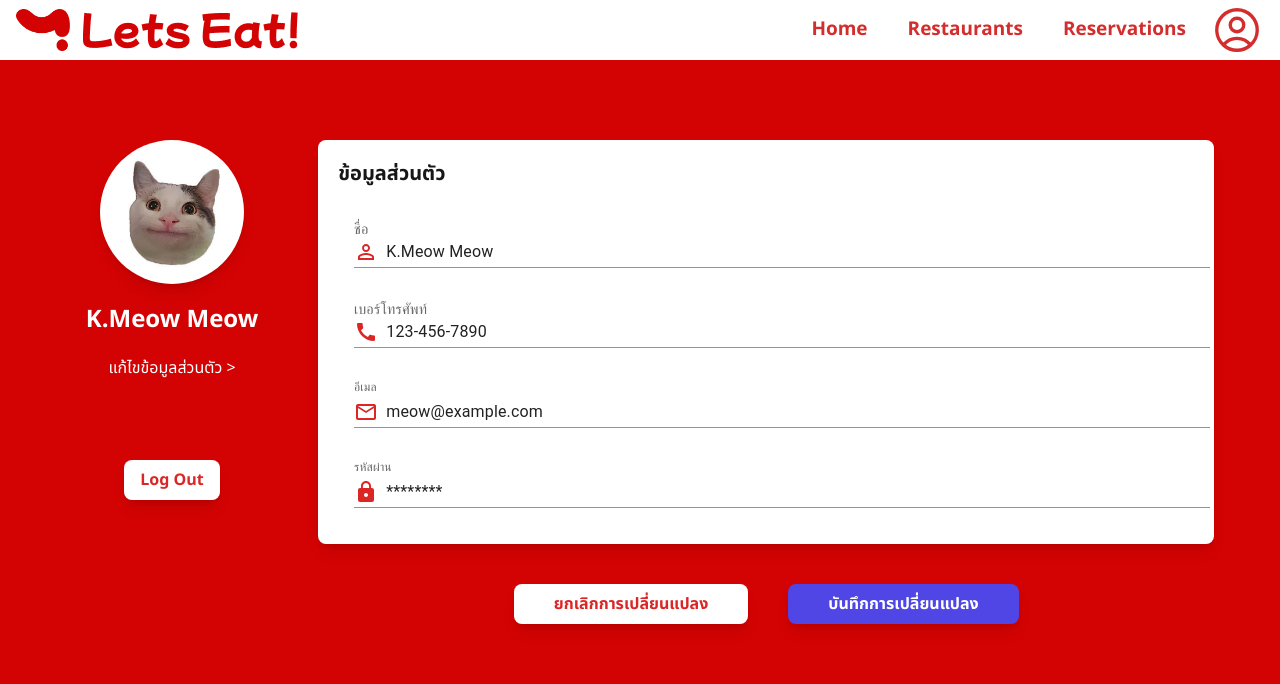
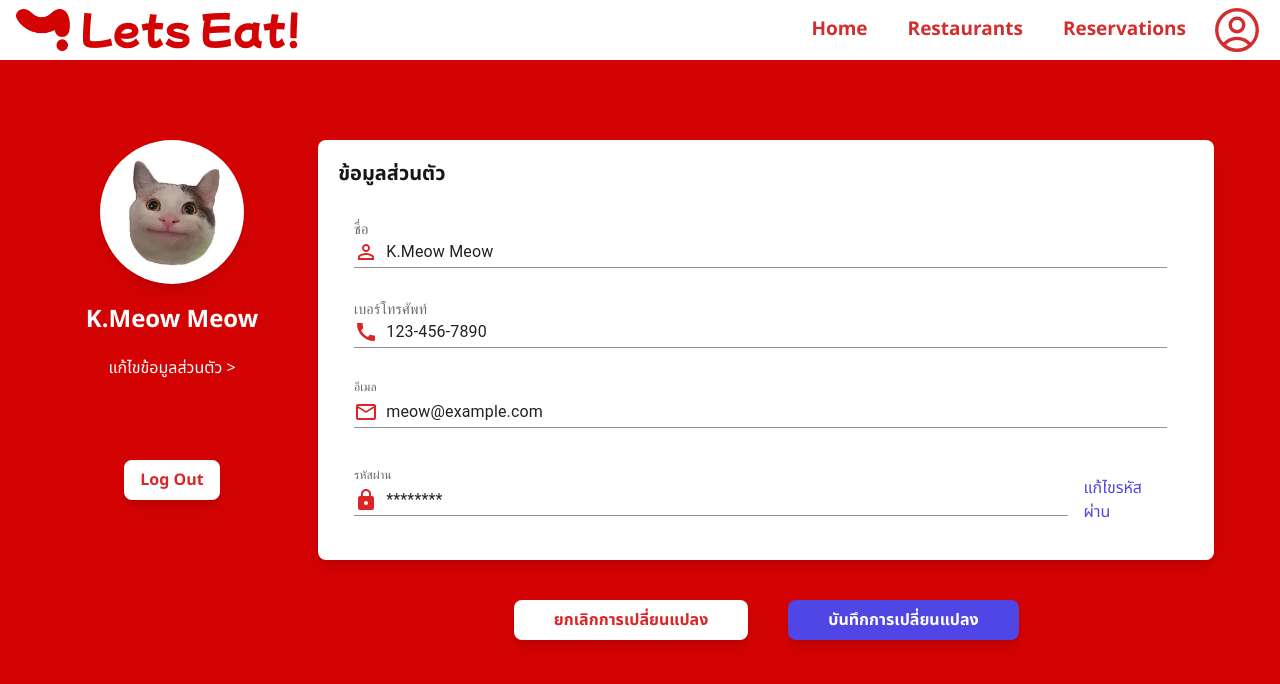
Before and after one commit to 2110503-2564/fe-project-2024-2-backache, a Next.js app: page /user/profile in a window 1280 px wide. Shown: the top 684 px of the page. Built offline with nearby package versions, Linux system fonts and the light colour scheme.

Commit message:
Edit Profile Page

```diff
--- a/src/components/EditingMenu.tsx
+++ b/src/components/EditingMenu.tsx
@@ -9,6 +9,7 @@ import MailOutlineIcon from '@mui/icons-material/MailOutline';
 import LockIcon from '@mui/icons-material/Lock';
 import { User } from '../../interfaces';
 import { useState } from 'react';
+import Link from 'next/link';
 
 export default function EditingMenu() {
 
@@ -45,7 +46,7 @@ export default function EditingMenu() {
         <main>
             <div className="p-5 w-[70vw] mt-10 h-fit rounded-lg shadow-lg bg-white mx-auto px-5">
                 <h2 className="text-xl font-bold mb-4">ข้อมูลส่วนตัว</h2>
-                <Box sx={{ '& > :not(style)': { m: 2, width: '100%' } }}>
+                <Box sx={{ '& > :not(style)': { m: 2 } }}>
                     <TextField
                         label="ชื่อ"
                         placeholder="Name"
@@ -63,6 +64,7 @@ export default function EditingMenu() {
                             sx: { fontSize: '1.2rem' },
                         }}
                         variant="standard"
+                        sx={{ width: '95%' }}
                     />
                     <TextField
                         label="เบอร์โทรศัพท์"
@@ -81,6 +83,7 @@ export default function EditingMenu() {
                             sx: { fontSize: '1.2rem' },
                         }}
                         variant="standard"
+                        sx={{ width: '95%' }}
                     />
                     <TextField
                         label="อีเมล"
@@ -95,7 +98,9 @@ export default function EditingMenu() {
                             readOnly: true,
                         }}
                         variant="standard"
+                        sx={{ width: '95%' }}
                     />
+                    <div className="flex items-center w-[95%]">
                     <TextField
                         label="รหัสผ่าน"
                         placeholder="Password"
@@ -109,7 +114,12 @@ export default function EditingMenu() {
                         readOnly: true,
                         }}
                         variant="standard"
+                        sx={{ width: '89%' }}
                     />
+                    <Link href="/user/changepassword" className='mt-4 ml-4 text-indigo-600 cursor-pointer hover:underline'>
+                        แก้ไขรหัสผ่าน
+                    </Link>
+                    </div>
                 </Box>
             </div>
             <div className='flex flex-row justify-center'>
```
Lines whose indentation alone changed are shown as unchanged.
